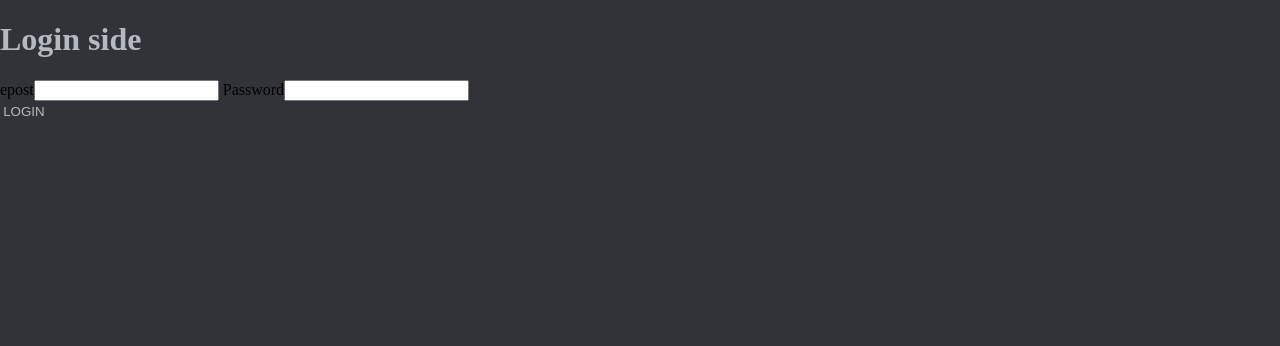
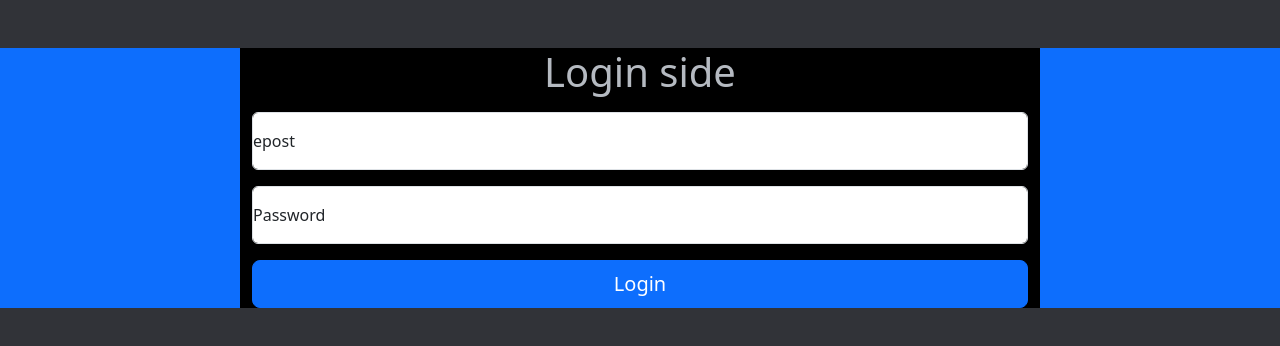
Before and after one commit to BloodyFM/HandlelisteApp, a SvelteKit app: page /auth in a window 1280 px wide. Shown: the top 346 px of the page. Built offline with nearby package versions, Linux system fonts and the light colour scheme.

Commit message:
auth page
styled auth page

```diff
--- a/src/app.css
+++ b/src/app.css
@@ -1,19 +1,21 @@
 html {
-    background-color: var(--colorBg);
+  background-color: var(--colorBg);
 }
 body {
-    margin: 0;
+  margin: 0;
 }
 
-h1, h2, p, a {
-    color: var(--colorUI);
+h1,
+h2,
+p,
+a {
+  color: var(--colorUI);
 }
 
 :root {
-    --colorBg: #313338;
-    --colorNav: #2B2D31;
-    --colorNavInverse: #404249;
-    --colorUI: #B5BAC1;
-    --colorUIFocus: #F2F3F5;
-
+  --colorBg: #313338;
+  --colorNav: #2b2d31;
+  --colorNavInverse: #404249;
+  --colorUI: #b5bac1;
+  --colorUIFocus: #f2f3f5;
 }
--- a/src/app.html
+++ b/src/app.html
@@ -4,22 +4,22 @@
     <meta charset="utf-8" />
     <link rel="icon" href="%sveltekit.assets%/favicon.png" />
     <meta name="viewport" content="width=device-width" />
-    <!--<link
+    <link
       href="https://cdn.jsdelivr.net/npm/bootstrap@5.3.0-alpha3/dist/css/bootstrap.min.css"
       rel="stylesheet"
       integrity="sha384-KK94CHFLLe+nY2dmCWGMq91rCGa5gtU4mk92HdvYe+M/SXH301p5ILy+dN9+nJOZ"
       crossorigin="anonymous"
-    />-->
+    />
 
     %sveltekit.head%
   </head>
-  <body data-sveltekit-preload-data="hover">
+  <body data-sveltekit-preload-data="hover" class="bg-primary">
     <div style="display: contents">%sveltekit.body%</div>
 
-    <!--<script
+    <script
       src="https://cdn.jsdelivr.net/npm/bootstrap@5.3.0-alpha3/dist/js/bootstrap.bundle.min.js"
       integrity="sha384-ENjdO4Dr2bkBIFxQpeoTz1HIcje39Wm4jDKdf19U8gI4ddQ3GYNS7NTKfAdVQSZe"
       crossorigin="anonymous"
-    ></script>-->
+    ></script>
   </body>
 </html>
--- a/src/components/auth/Auth.svelte
+++ b/src/components/auth/Auth.svelte
@@ -1,6 +1,5 @@
 <script>
   import { key } from "../../store/auth";
-  import Button from "../UI/Button.svelte";
   import { goto } from "$app/navigation";
   import { loginUser } from "../../api/auth-api";
 
@@ -19,12 +18,33 @@
   };
 </script>
 
-<h1>Login side</h1>
+<h1 class="text-center mb-3 mt-5">Login side</h1>
 <form on:submit|preventDefault={loginHandler}>
-  <label>epost<input type="email" bind:value={email} required /></label>
-  <label>Password<input type="password" bind:value={password} required /></label
-  >
-  <div>
-    <Button type="submit">Login</Button>
+  <div class="row">
+    <div class="col-12 form-floating mb-3">
+      <input
+        class="form-control"
+        type="email"
+        id="inputEmail"
+        bind:value={email}
+        required
+        placeholder="name@email.com"
+      />
+      <label class="form-label" for="inputEmail">epost</label>
+    </div>
+    <div class="col-12 form-floating mb-3">
+      <input
+        class="form-control"
+        type="password"
+        id="inputPassword"
+        bind:value={password}
+        required
+        placeholder="12345678"
+      />
+      <label class="form-label" for="inputPassword">Password</label>
+    </div>
+    <div>
+      <button type="submit" class="btn btn-primary w-100 btn-lg">Login</button>
+    </div>
   </div>
 </form>
--- a/src/routes/+layout.svelte
+++ b/src/routes/+layout.svelte
@@ -12,7 +12,9 @@
 </script>
 
 <main>
-  <slot />
+  <div class="container-fluid container-max-width bg-black">
+    <slot />
+  </div>
 </main>
 
 {#if $isLoggedIn}
@@ -20,4 +22,7 @@
 {/if}
 
 <style>
+  .container-max-width {
+    max-width: 800px;
+  }
 </style>
```
